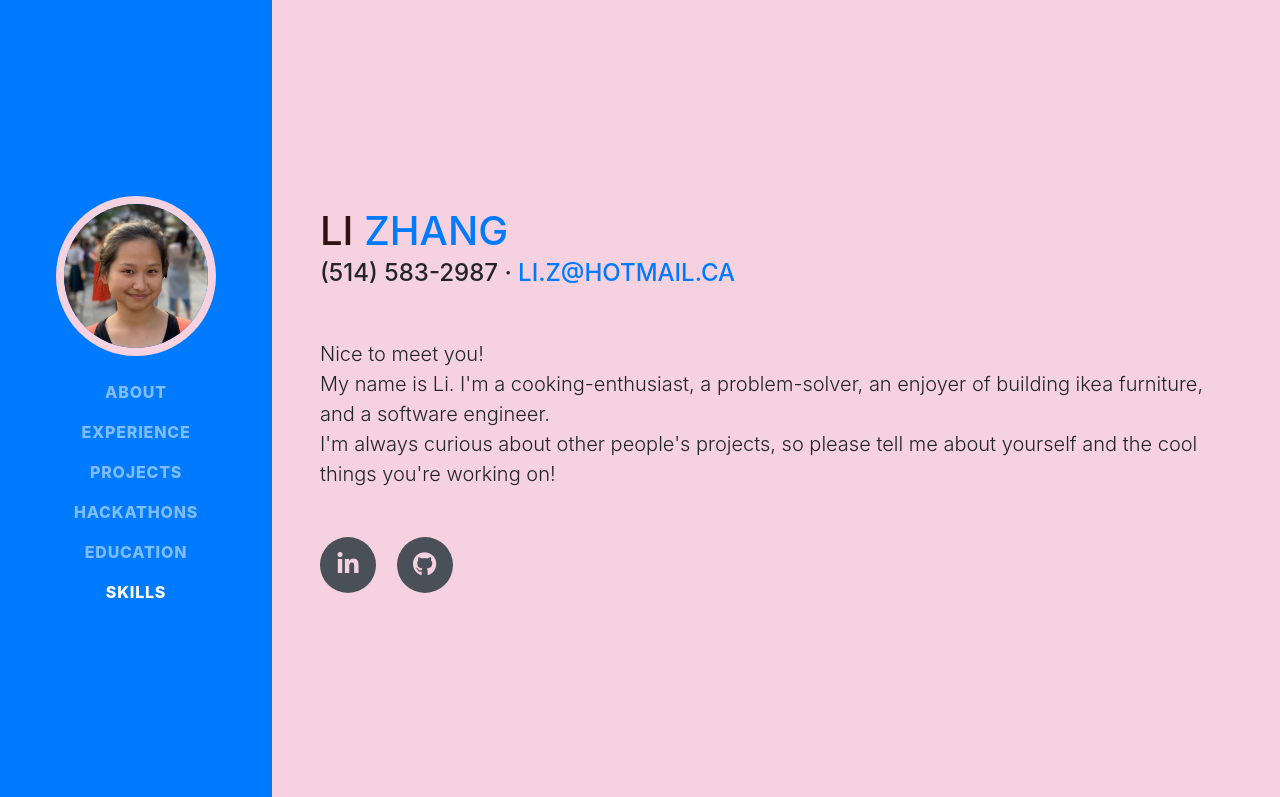
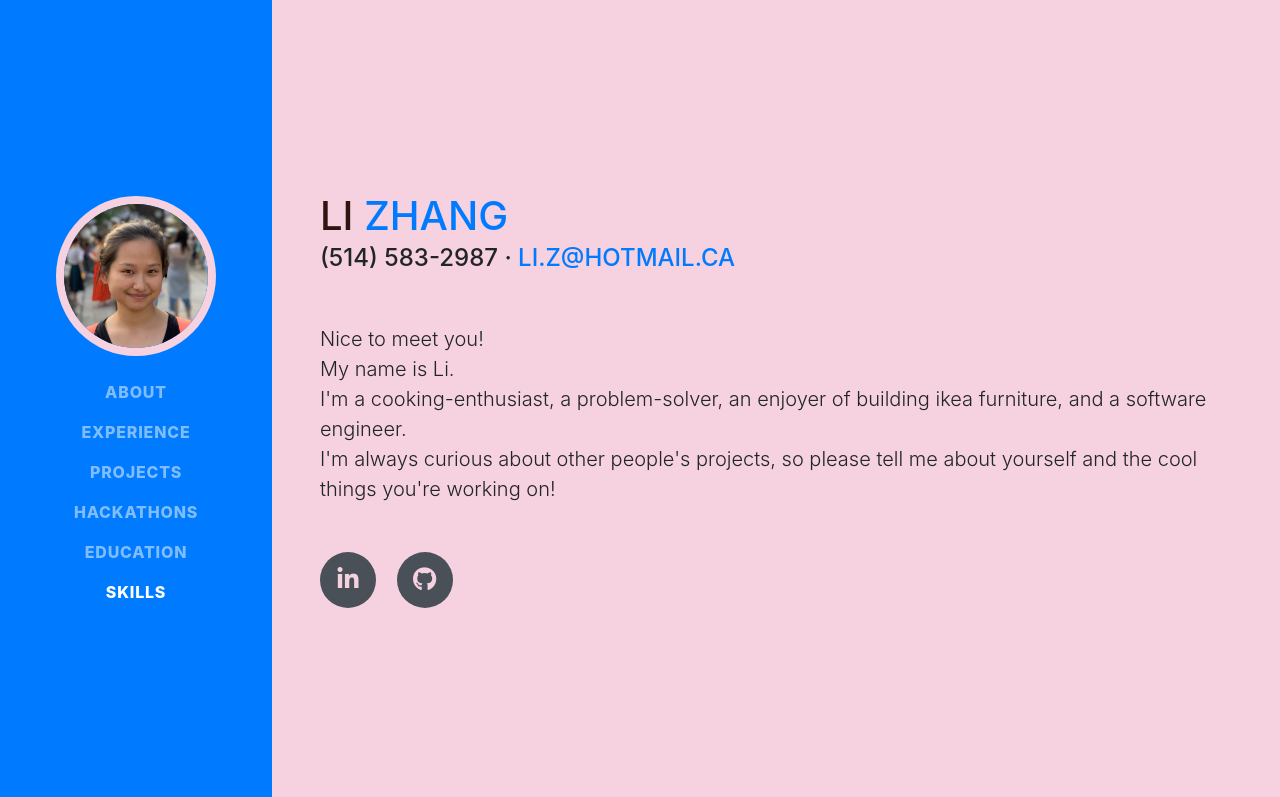
Before and after one commit to LiTigre/LiTigre.github.io, a website with bundled scripts: page index.html in a window 1280 px wide. Shown: the top 797 px of the page. Built offline with nearby package versions, Linux system fonts and the light colour scheme; a web font is replaced by a local one.

```diff
--- a/index.html
+++ b/index.html
@@ -73,7 +73,7 @@
         </div>
         <p class="lead mb-5">
           Nice to meet you!<br>
-          My name is Li.
+          My name is Li.<br>
           I'm a cooking-enthusiast, a problem-solver, an enjoyer of building ikea furniture, and a software engineer.<br>
           I'm always curious about other people's projects, so please tell me about yourself and the cool things you're working on!
         </p>
```
